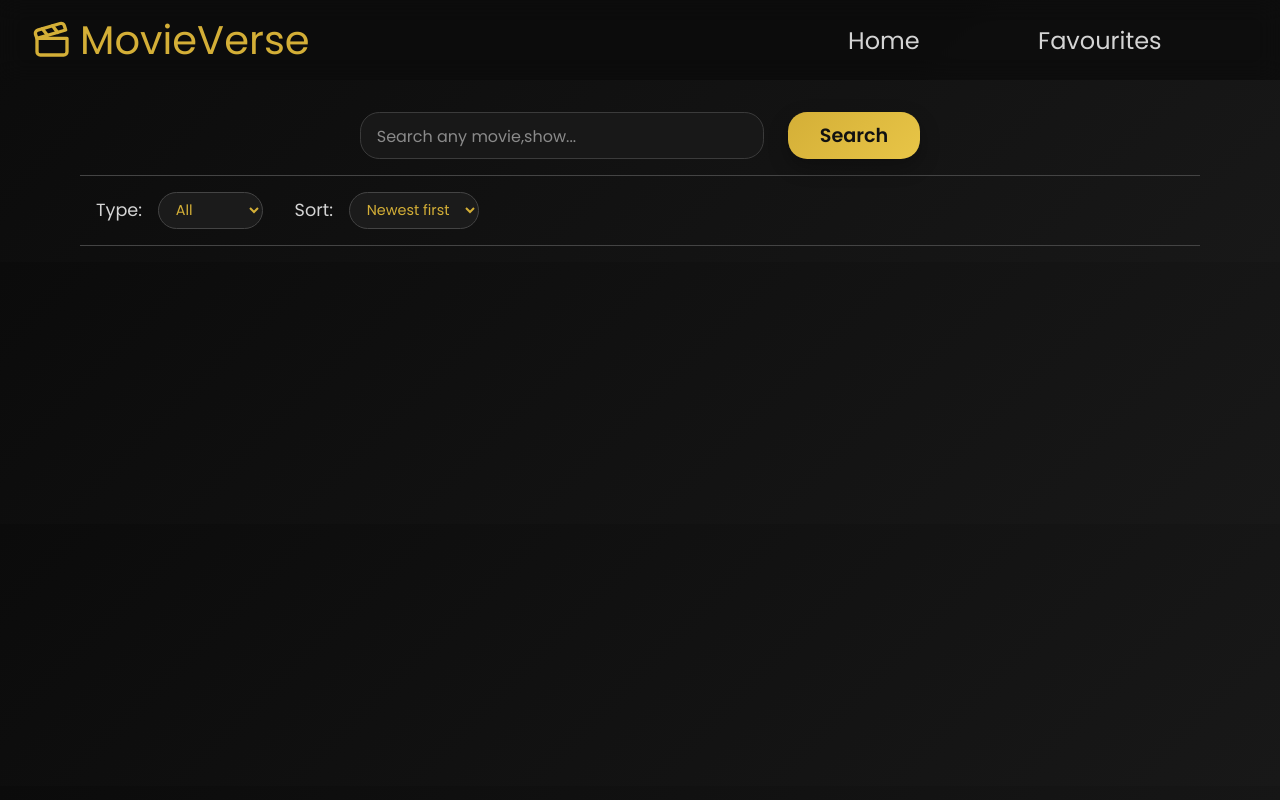
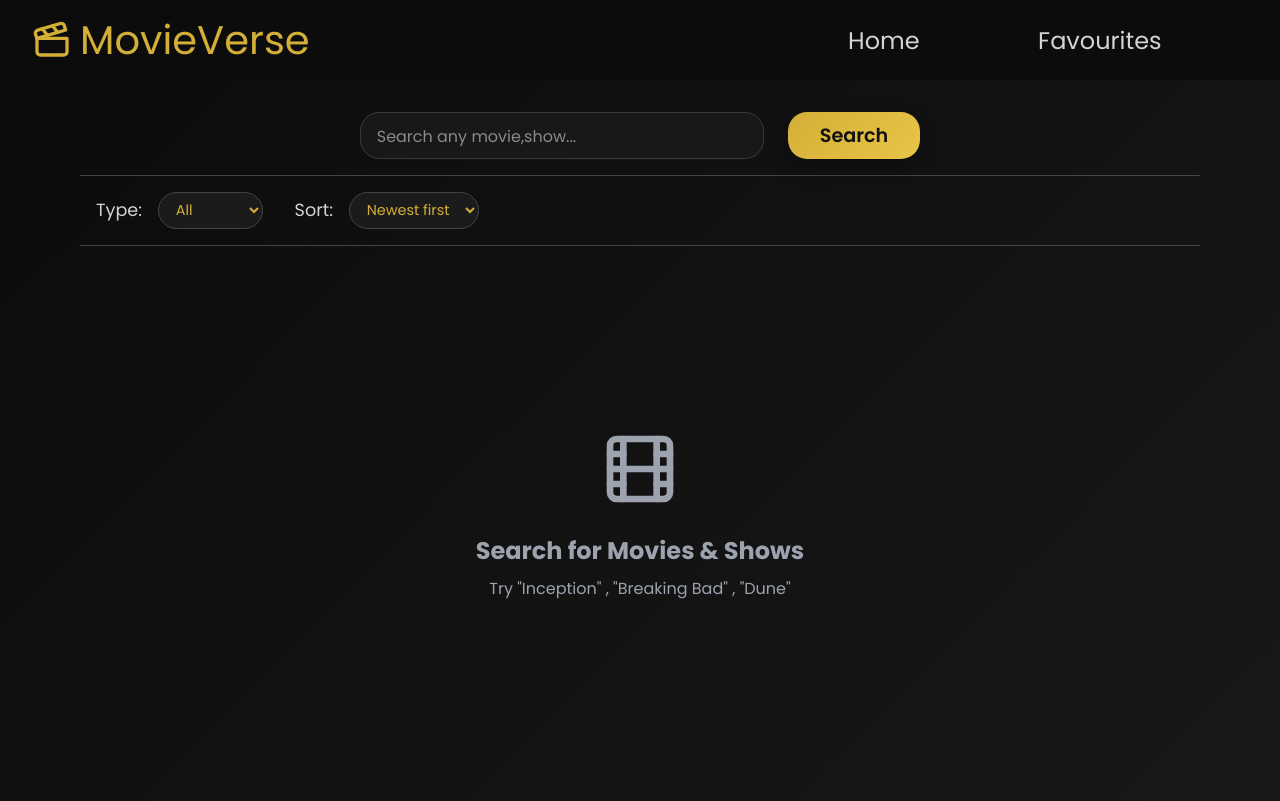
Before and after one commit to codewithyashsoni/MovieVerse, a React (Vite) app: page / in a window 1280 px wide. Built offline with nearby package versions, Linux system fonts and the light colour scheme; no server answers.

Commit message:
Added empty state and debug some bugs

```diff
--- a/src/App.jsx
+++ b/src/App.jsx
@@ -7,12 +7,18 @@ import MovieDetails from "./pages/MovieDetails.jsx"
 
 function App() {
   const [phase, setPhase] = useState("home");
-  const [previousPhase, setPreviousPhase] = useState("");
+  const [previousPhase, setPreviousPhase] = useState("home");
   const [query, setQuery] = useState("");
   const [data, setData] = useState("")
   const [loading, setLoading]= useState(false);
   const [error, setError] = useState("");
-  const [favourites, setFavourites] = useState([]);
+  const [favourites, setFavourites] = useState(() => {
+    const savedFavourites = localStorage.getItem("favourites");
+    if(savedFavourites){
+      return JSON.parse(savedFavourites);
+    }
+    return [];
+  });
   const [movieDetails, setMovieDetails] = useState("");
 
   const API_KEY = import.meta.env.VITE_OMDB_API_KEY;
@@ -23,32 +29,37 @@ function App() {
     fetchData(query);
   }, [query]);
 
+  useEffect(() => {
+      localStorage.setItem("favourites", JSON.stringify(favourites));
+  }, [favourites])
+
   async function fetchData(name){
     setLoading(true);
+    setError("")
     try{
       const response = await fetch(`https://www.omdbapi.com/?apikey=${API_KEY}&s=${name}`);
       const data = await response.json();
-      if(!response.ok){
-        throw new Error(
-          data.message ?
-          data.message.charAt(0).toUpperCase() + data.message.slice(1) :
-          "No Movies found"
-        )
+      if(data.Response === "False"){
+        setError(data.Error);
+        setData(null);
+        return;
       }
       console.log(data);
+      setError("");
       setData(data);
       setQuery("");
     }catch(error){
-      console.error(error.message);
-      setError("No such movies or shows found")
+      console.error(error);
+      setError("Something went wrong. Please try again.")
     }finally{
       setLoading(false);
     }
   }
 
   function toggleFavourite(movie){
-    if(favourites.includes(movie)){
-      setFavourites(f => f.filter((currMovie) => currMovie !== movie))
+    const exists = favourites.some(fav => fav.imdbID === movie.imdbID);
+    if(exists){
+      setFavourites(f => f.filter((currMovie) => currMovie.imdbID !== movie.imdbID))
     }else{
       setFavourites(f => [...f, movie]);
     }
@@ -62,15 +73,14 @@ function App() {
 
   async function fetchMovieDetails(movieID){
     setLoading(true);
+    setError("")
     try{
       const response = await fetch(`https://www.omdbapi.com/?apikey=${API_KEY}&i=${movieID}`);
       const detailData = await response.json();
-      if(!response.ok){
-        throw new Error(
-          detailData.message ?
-          detailData.message.charAt(0).toUpperCase() + detailData.message.slice(1) :
-          "Can't fetch extra detail about the movie"
-        )
+      if(detailData.Response === "False"){
+        setError(detailData.Error);
+        setMovieDetails(null);
+        return;
       }
       console.log("detail data", detailData);
       setMovieDetails(detailData);
@@ -91,7 +101,7 @@ function App() {
       {phase === "home" &&
         <Home setQuery={setQuery} data={data} toggleFavourite={toggleFavourite}
           favourites={favourites} handleMovieClick={handleMovieClick}
-          loading={loading}
+          loading={loading} error={error}
         />
       }
       {phase === "favourite" &&
--- /dev/null
+++ b/src/components/EmptyState.jsx
@@ -0,0 +1,15 @@
+
+
+function EmptyState({icon : Icon, title, message}){
+    return(
+        <div className="empty-container">
+            <Icon className="empty-icon" />
+
+            <h2>{title}</h2>
+
+            <p>{message}</p>
+
+        </div>
+    )
+}
+export default EmptyState
--- a/src/components/MovieCard.jsx
+++ b/src/components/MovieCard.jsx
@@ -53,8 +53,8 @@ function MovieCard({movie, toggleFavourite, favourites, handleMovieClick}){
                 >
                     <Heart
                         className="favourite-icon"
-                        fill={isFavourite ? "var(--danger)": "none"}
-                        color={isFavourite ? "var(--danger)": "var(--btn-secondary-text)"}
+                        fill={isFavourite ? "var(--favorite)": "none"}
+                        color={isFavourite ? "var(--favorite)": "var(--btn-secondary-text)"}
                     />
                 </button>
 
--- a/src/components/MovieGrid.jsx
+++ b/src/components/MovieGrid.jsx
@@ -1,7 +1,6 @@
 import MovieCard from "./MovieCard.jsx"
 
 function MovieGrid({data, toggleFavourite, favourites, handleMovieClick}){
-    console.log("inside movie grid")
     return(
         <div className="movie-grid-container">
             {data.map((movie) => (
--- a/src/components/SearchBar.jsx
+++ b/src/components/SearchBar.jsx
@@ -19,7 +19,8 @@ function SearchBar({setQuery}){
 
     function sendQuery(i){
         if(!i.trim()) return;
-        setQuery(input);
+        setQuery(i);
+        setInput("");
     }
 
     return(
--- a/src/index.css
+++ b/src/index.css
@@ -240,7 +240,7 @@ body{
 }
 .search-button:hover{
     background: var(--btn-hover);
-    transform: translateY(-4px);
+    transform: translateY(-2px);
 }
 .search-button:active{
     transform: scale(.95);
@@ -298,7 +298,6 @@ body{
     background-color: var(--movie-card-hover);
     border: 1px solid var(--border-focus);
     transform: scale(1.03)
-
 }
 .card-poster{
     width :100%;
@@ -346,7 +345,7 @@ body{
     transition: var(--transition);
 }
 .favourite-button:hover{
-    color: var(--danger);
+    color: var(--favorite-hover);
 }
 .favourite-icon{
     height: 2rem;
@@ -387,8 +386,10 @@ body{
 .movie-poster{
     border-radius: var(--radius-md);
 }
-.detail-first-div.no-poster{
+.detail-first-div .no-poster{
     border-radius: var(--radius-md);
+    width: 25rem;
+    background-color: var(--bg-secondary);
 }
 .movie-info h1{
     color: var(--text-gold);
@@ -428,10 +429,25 @@ body{
         transform: rotate(360deg);
     }
 }
-
 .loader-container {
-    min-height: calc(100vh - 16.3rem); /* adjust 16rem to match your navbar + search + filter height */
+    min-height: calc(100vh - var(--navbar-height) - 11.3rem);
     display: flex;
     justify-content: center;
     align-items: center;
 }
+.empty-container{
+    display: flex;
+    flex-direction: column;
+    justify-content: center;
+    align-items: center;
+    min-height: calc(100vh - var(--navbar-height) - 11.3rem);
+    color: var(--text-muted);
+}
+.empty-icon{
+    height: 5rem;
+    width: 5rem;
+    margin-bottom: 1.5rem;
+}
+.empty-container p{
+    margin-top: .5rem;
+}
--- a/src/pages/Favourites.jsx
+++ b/src/pages/Favourites.jsx
@@ -1,5 +1,6 @@
-import React, {useState} from "react"
 import MovieGrid from "../components/MovieGrid.jsx"
+import EmptyState from "../components/EmptyState.jsx"
+import {HeartOff} from "lucide-react"
 
 function Favourites({favourites, toggleFavourite, handleMovieClick}){
     console.log(favourites)
@@ -11,7 +12,13 @@ function Favourites({favourites, toggleFavourite, handleMovieClick}){
                     favourites={favourites} handleMovieClick={handleMovieClick}
                 />)
                 :
-                (<div>empty div</div>)
+                (
+                    <EmptyState
+                        icon={HeartOff}
+                        title="No favourites yet"
+                        message="Add movies to your favourites by clicking the heart icon"
+                    />
+                )
             }
         </div>
     )
--- a/src/pages/Home.jsx
+++ b/src/pages/Home.jsx
@@ -3,8 +3,10 @@ import SearchBar from "../components/SearchBar.jsx"
 import FilterSortBar from "../components/FilterSortBar.jsx"
 import MovieGrid from "../components/MovieGrid.jsx"
 import Loader from "../components/Loader.jsx"
+import EmptyState from "../components/EmptyState.jsx"
+import {Film, SearchX} from "lucide-react"
 
-function Home({setQuery, data, toggleFavourite, favourites, handleMovieClick, loading}){
+function Home({setQuery, data, toggleFavourite, favourites, handleMovieClick, loading, error}){
     const [filter, setFilter] = useState('all');
     const [sort, setSort] = useState("newest first");
 
@@ -45,11 +47,24 @@ function Home({setQuery, data, toggleFavourite, favourites, handleMovieClick, lo
             <FilterSortBar setFilter={setFilter} setSort={setSort} />
             {loading ? (
                 <Loader />
+            ) : error ? (
+                <EmptyState
+                    icon={SearchX}
+                    title="No Results Found"
+                    message={error}
+                />
             ) : (
-                data &&
-                <MovieGrid data={sortedData} toggleFavourite={toggleFavourite}
-                    favourites={favourites} handleMovieClick={handleMovieClick}
-                />
+                data ? (
+                    <MovieGrid data={sortedData} toggleFavourite={toggleFavourite}
+                        favourites={favourites} handleMovieClick={handleMovieClick}
+                    />
+                ) : (
+                    <EmptyState
+                        icon={Film}
+                        title="Search for Movies & Shows"
+                        message='Try "Inception" , "Breaking Bad" , "Dune"'
+                    />
+                )
 
             )}
 
--- a/src/pages/MovieDetails.jsx
+++ b/src/pages/MovieDetails.jsx
@@ -20,7 +20,7 @@ function MovieDetails({movieDetails, previousPhase, setPhase, loading}){
                     >⬅ Back to Results</button>
 
 
-                    <div className="movie-details-container" style={{color: "white"}}>
+                    <div className="movie-details-container">
                         <div className="detail-first-div">
                             {!imageError && Poster !== "N/A" ?
                                 (
```
